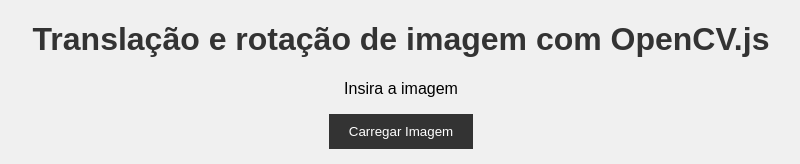
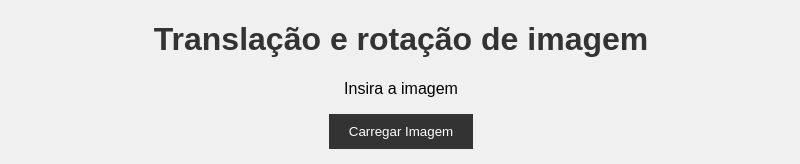
Before and after one commit to AndreLuislgr/trabalhoGeometricas, a plain HTML site: page index.html in a window 1280 px wide. Shown: the top 164 px of the page, without its empty margins (239-1039 px from the left). Drawn offline with Linux system fonts and the light colour scheme.

Commit message:
Update index.html

```diff
--- a/index.html
+++ b/index.html
@@ -8,7 +8,7 @@
     <link rel="stylesheet" href="styles.css">
 </head>
 <body>
-    <h1>Translação e rotação de imagem com OpenCV.js</h1>
+    <h1>Translação e rotação de imagem </h1>
     <p>Insira a imagem</p>
 
     <input type="file" id="inputImage" accept="image/*">
```
